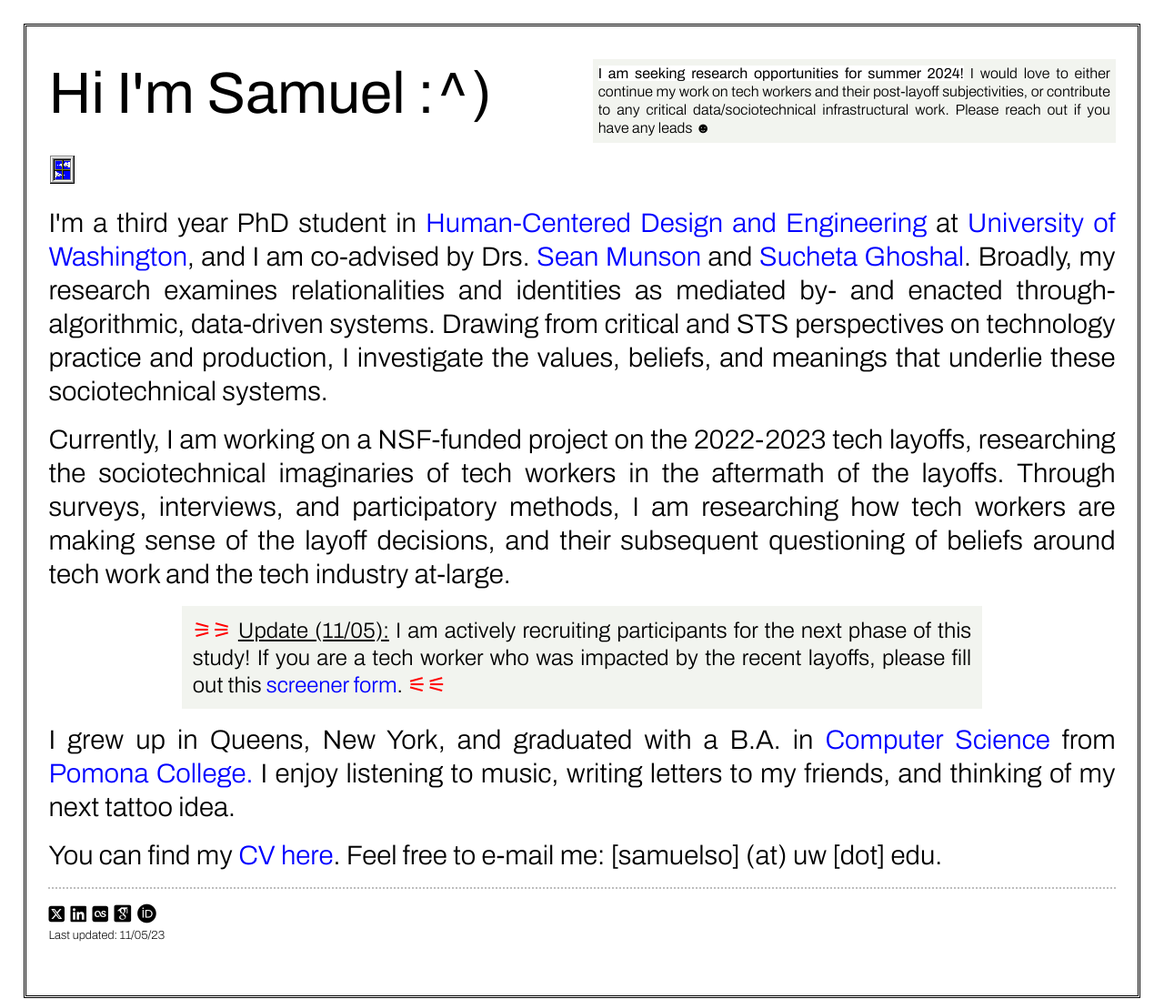
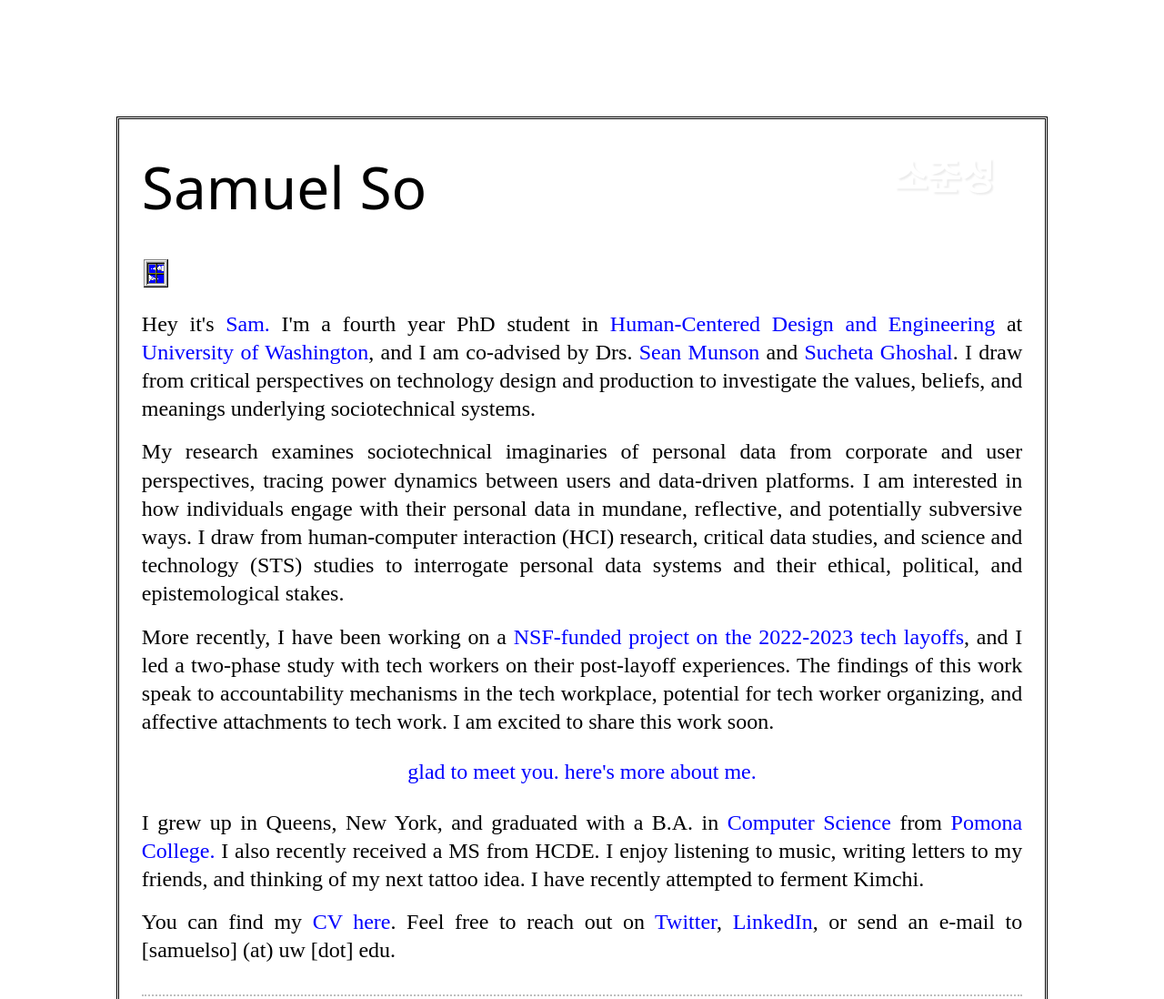
Before and after one commit to samesoul/samesoul.github.io, a plain HTML site: page index.html in a window 1280 px wide. Shown: the top 1098 px of the page at 91% size. Drawn offline with nearby package versions, Linux system fonts and the light colour scheme; files whose address does not match are found by name; a web font is replaced by a local one.

Commit message:
new layout

```diff
--- a/index.html
+++ b/index.html
@@ -24,7 +24,7 @@
     <!-- fonts -->
     <link rel="preconnect" href="https://fonts.googleapis.com">
     <link rel="preconnect" href="https://fonts.gstatic.com" crossorigin>
-    <link href="https://fonts.googleapis.com/css2?family=Archivo:ital,wght@0,100;0,200;0,300;0,400;0,500;0,600;1,100;1,200;1,300;1,400;1,500;1,600&family=EB+Garamond:ital,wght@0,400;0,500;0,600;0,700;1,400;1,500;1,600;1,700&display=swap" rel="stylesheet">
+    <link href="https://fonts.googleapis.com/css2?family=Jacquarda+Bastarda+9+Charted&family=Moirai+One&family=Yarndings+20+Charted&display=swap" rel="stylesheet">
 
     <!-- favicon -->
     <link rel="shortcut icon" href="images/Program.ico">
@@ -35,49 +35,62 @@
 
     <div class="container-fluid h-25">
       <div id="header" class="py-4">
-        <div class="row">
-          <div class="col">
+        <div class="row justify-content-between">
+          <div class="col-sm-5 d-flex justify-content-between">
               <!-- Title -->
-              <h1 class="display"><a href="">Hi I'm Samuel :^) </a></h1>
-              <a href="https://tinyurl.com/defundisrael" alt="Free Palestine!"><img src="images/Window.ico" alt="icon of a window in style of old operating systems"></a>
+              <h1><a href="#">Samuel So</a> </h1>
           </div>
 
-          <div class="col">
-            <p><b>I am seeking research opportunities for summer 2024!</b> I would love to either continue my work on tech workers and their post-layoff subjectivities, or contribute to any critical data/sociotechnical infrastructural work. Please reach out if you have any leads &#9787;</p>
+          <div class="col-sm-2 d-flex justify-content-between">
+            <p id="joonsung" class="">소준성</p>
           </div>
 
         </div><!-- Closes row-->
 
       </div> <!-- Closes #Header -->
 
+      <div class="row">
+        <div class="col my-2">
+          <a href="https://tinyurl.com/defundisrael" alt="Free Palestine!"><img src="images/Window.ico" alt="icon of a window in style of old operating systems"></a>
+        </div>
+      </div>
+
       <!-- BIO -->
       <div id="bio" class="row">
+        <div class ="col mt-3">
 
-        <div class ="col">
 
-          <p>I'm a third year PhD student in <a href="https://www.hcde.washington.edu/">Human-Centered Design and Engineering</a> at <a href="https://www.washington.edu/">University of Washington</a>, and I am co-advised by Drs. <a href="https://www.smunson.com/">Sean Munson</a> and <a href="https://inquilab.cc/">Sucheta Ghoshal</a>.
-
-          Broadly, my research examines relationalities and identities as mediated by- and enacted through- algorithmic, data-driven systems. Drawing from critical and STS perspectives on technology practice and production, I investigate the values, beliefs, and meanings that underlie these sociotechnical systems.
-
+          <p>
+            Hey it's <a href="#" class="hover-text">Sam.<span class="hover-card"><img src="images/self.jpg"></span></a>
+          I'm a fourth year PhD student in <a href="https://www.hcde.washington.edu/" target="_blank" rel="noopener noreferrer">Human-Centered Design and Engineering</a> at <a href="https://www.washington.edu/" target="_blank" rel="noopener noreferrer">University of Washington</a>, and I am co-advised by Drs. <a href="https://www.smunson.com/" target="_blank" rel="noopener noreferrer">Sean Munson</a> and <a href="https://inquilab.cc/" target="_blank" rel="noopener noreferrer">Sucheta Ghoshal</a>.
+          I draw from critical perspectives on technology design and production to investigate the values, beliefs, and meanings underlying sociotechnical systems.
           <!-- But my interests are everchanging... -->
           </p>
 
           <p>
-            Currently, I am working on a NSF-funded project on the 2022-2023 tech layoffs, researching the sociotechnical imaginaries of tech workers in the aftermath of the layoffs.
-            Through surveys, interviews, and participatory methods, I am researching how tech workers are making sense of the layoff decisions, and their subsequent questioning of beliefs around
-            tech work and the tech industry at-large.
+            My research examines sociotechnical imaginaries of personal data from corporate and user perspectives, tracing power dynamics between users and data-driven platforms.
+            I am interested in how individuals engage with their personal data in mundane, reflective, and potentially subversive ways.
+            I draw from human-computer interaction (HCI) research, critical data studies, and science and technology (STS) studies to interrogate personal data systems and their ethical, political, and epistemological stakes.
+
+          </p>
+          <p>
+            More recently, I have been working on a <a href="https://www.hcde.washington.edu/news/tech-layoffs-study">NSF-funded project on the 2022-2023 tech layoffs</a>, and I led a two-phase study with tech workers on their post-layoff experiences.
+            The findings of this work speak to accountability mechanisms in the tech workplace, potential for tech worker organizing, and affective attachments to tech work.
+            I am excited to share this work soon.
           </p>
 
-          <p class="announcement"><span style="color:red;">&#9886;&#9886;</span> <u>Update (11/05):</u> I am actively recruiting participants for the next phase of this study! If you are a tech worker who was impacted by the recent layoffs, please fill out this <a href="https://t.co/YpGLGf1WO5">screener form</a>. <span style="color:red;"> &#9887;&#9887;</span> </p>
+          <p id="message" class="my-4">glad to meet you. here's more about me.</p>
 
-          <p>I grew up in Queens, New York, and graduated with a B.A. in <a href="https://www.pomona.edu/academics/departments/computer-science">Computer Science</a> from <a href="https://www.pomona.edu/">Pomona College.</a> I enjoy listening to music, writing letters to my friends, and thinking of my next tattoo idea.
-          <p>You can find my <a href="files/SoSamuelCV_231017.pdf">CV here</a>. Feel free to e-mail me: [samuelso] (at) uw [dot] edu.</p>
-
-          <hr class="dotted">
+          <p>I grew up in Queens, New York, and graduated with a B.A. in <a href="https://www.pomona.edu/academics/departments/computer-science">Computer Science</a> from <a href="https://www.pomona.edu/">Pomona College.</a>
+          I also recently received a MS from HCDE.
+          I enjoy listening to music, writing letters to my friends, and thinking of my next tattoo idea. I have recently attempted to ferment Kimchi.
+          <p>You can find my <a href="files/SoSamuelCV_231017.pdf">CV here</a>.
+            Feel free to reach out on <a href="https://www.twitter.com/smlso">Twitter</a>, <a href="https://www.linkedin.com/in/samuel-so/">LinkedIn</a>, or send an e-mail to [samuelso] (at) uw [dot] edu.</p>
 
         </div>
+      </div> <!-- closes #bio -->
 
-      </div> <!-- closes #bio -->
+      <hr class="dotted">
 
       <div style="clear:both"></div>
 
@@ -96,8 +109,7 @@
 
       <!-- Footer -->
       <div id="footer">
-        <p id="copyright">Last updated: 11/05/23</p>
-        <p id="trigrams">&#9776; &#9778; &#9781; &#9783;</p>
+        <p id="copyright">Last updated: 08/20/24</p>
        <!-- <p id="copyright">&copy; Samuel So 2023</p> -->
       </div> <!-- Closes #footer -->
 
--- a/style.css
+++ b/style.css
@@ -3,58 +3,45 @@
 }
 
 body {
-	font-family: 'Archivo', 'Helvetica Neue', sans-serif;
+	font-family: 'Times New Roman', serif;
 	cursor: crosshair;
 	width: auto;
-	margin: 2%;
+	margin: 10%;
 	padding: 1%;
-	border: 3px black double;
-
-}
-
-
-#header {
-	text-align: left;
-	position: relative;
-}
-
-#header p {
-	background-color: #f2f4ef;
-	padding: 1%;
-	color: #000000;
-	font-size: 1em;
-	text-align: justify;
-}
-
-h1 {
-	margin-bottom: 5%;
+	border: 3px #000000 double;
+	background: none;
 }
 
 h1 a {
-	font-family: Archivo, 'Helvetica Neue', sans-serif;
+	font-family: 'Jacquarda Bastarda 9 Charted', system-ui;
 	font-size: 1.6em;
 	font-weight: 400;
 	color: #000000;
 	text-decoration: none;
+	background: none;
 }
 
 h1:hover a:hover{
-	color: #f8e81c;
-	text-shadow: 3px 3px #34ab55;
+	color: #FFFF00;
+	text-shadow: 3px 3px #ff00fb;
+	background-color: #ADFF2F;
 	text-decoration:underline;
 	text-decoration-style: dotted;
 }
 
+h2 {
+	font-family: 'Arial Black', sans-serif;
+	letter-spacing: .5em;
+}
+
 #bio {
-	text-align:justify;
-	position: relative;
+	text-align: justify;
 }
 
 p {
 	color: #000000;
-	font-size: 1.85em;
-	font-weight: 300;
-	line-height: 1.25em;
+	font-size: 1.5em;
+	line-height: 1.3em;
 }
 
 p a {
@@ -62,37 +49,16 @@ p a {
 	text-decoration: none;
 }
 
-.announcement {
-	width:75%;
-	background-color: #f2f4ef;
-	padding: 1%;
-	position: relative;
-	left: 50%;
-	transform: translateX(-50%);
-	font-size: 1.5em;
+p a:hover {
+	color:#0000ff;
+	text-decoration-style:double;
+	text-decoration-line:line-through;
+	text-decoration-color: #ff0000;
 }
 
-.announcement a, span, u {
-	background-color: #f2f4ef;
-}
 
 .dotted {
 	border-top: 2px dotted #000000;
-}
-
-p a:hover {
-	color:#000000;
-	text-decoration-style: wavy;
-	text-decoration-line: underline;
-	text-decoration-color: #34ab55;
-}
-
-
-h2 {
-	font-family: Archivo, 'Helvetica Neue', sans-serif;
-	font-weight: 500;
-	margin-bottom: 2%;
-	text-indent: 3px;
 }
 
 #links {
@@ -115,15 +81,50 @@ h2 {
 	line-height:1.75em;
 }
 
-
-#trigrams {
-	text-align: center;
-	width:max-content;
-	color:#ffffff;
-	font-size: 20px;
-	margin: auto;
+img {
+	max-width: 500px;
+	max-height: 500px;
 }
 
-#trigrams:hover {
+span.hover-card{
+	border:3px #0000ff solid;
+}
+
+.hover-text span.hover-card{
+	display: none;
+}
+
+.hover-text:hover span.hover-card{
+	display: flex;
+	position: absolute;
+}
+
+.hover-text{
+	position: relative;
+}
+
+#joonsung {
+	text-align: right;
+	font-size: 2.5em;
+	font-weight: bold;
+	color: #ffffff;
+	text-shadow: 2px 2px 2px #ececec;
+	font-family: "Moirai One", system-ui;
+}
+
+#joonsung:hover {
+	color: #FFFF00;
+	text-shadow: 5px 2px #ff00fb;
+}
+
+#message {
 	color: #0000ff;
+	font-size: 1.5em;
+	font-family: 'Yarndings 20 Charted';
+	text-align:center;
 }
+
+#message:hover{
+	font-family: 'Arial Black', sans-serif;
+	letter-spacing: 4px;
+}
```
Also changed, not shown: index copy.html (added, +110 -0 lines), images/self.jpg (added), 1 other file.
